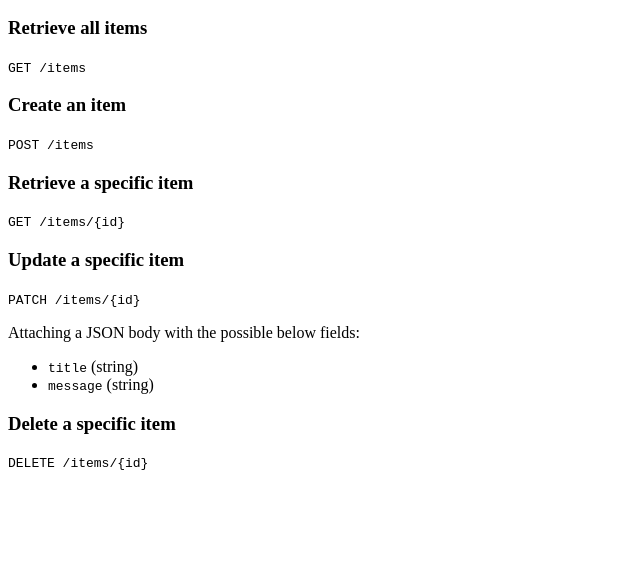
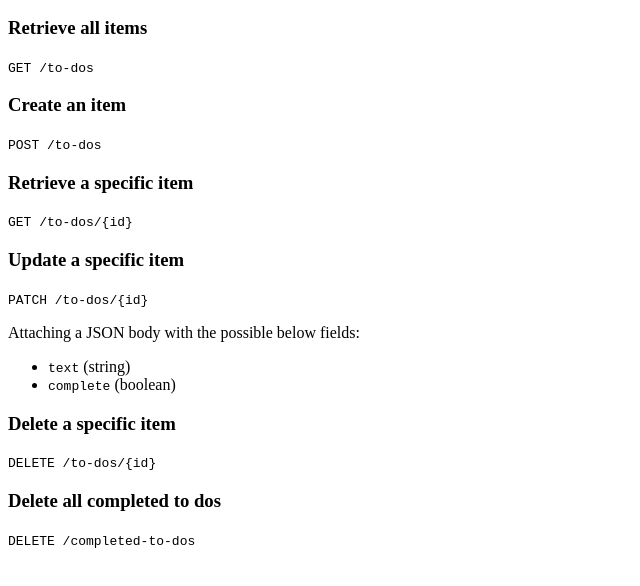
Before and after one commit to DidierOsindero/to-do-list-backend, a website: page public/index.html in a window 1280 px wide. Shown: the part 110-696 px from the top of the page, without its empty margins (0-640 px from the left). Drawn offline with Linux system fonts and the light colour scheme.

Commit message:
Update GET / index.html

```diff
--- a/public/index.html
+++ b/public/index.html
@@ -11,28 +11,32 @@
     <main>
       <section>
         <h3>Retrieve all items</h3>
-        <p><code>GET /items</code></p>
+        <p><code>GET /to-dos</code></p>
       </section>
       <section>
         <h3>Create an item</h3>
-        <p><code>POST /items</code></p>
+        <p><code>POST /to-dos</code></p>
       </section>
       <section>
         <h3>Retrieve a specific item</h3>
-        <p><code>GET /items/{id}</code></p>
+        <p><code>GET /to-dos/{id}</code></p>
       </section>
       <section>
         <h3>Update a specific item</h3>
-        <p><code>PATCH /items/{id}</code></p>
+        <p><code>PATCH /to-dos/{id}</code></p>
         <p>Attaching a JSON body with the possible below fields:</p>
         <ul>
-          <li><code>title</code> (string)</li>
-          <li><code>message</code> (string)</li>
+          <li><code>text</code> (string)</li>
+          <li><code>complete</code> (boolean)</li>
         </ul>
       </section>
       <section>
         <h3>Delete a specific item</h3>
-        <p><code>DELETE /items/{id}</code></p>
+        <p><code>DELETE /to-dos/{id}</code></p>
+      </section>
+      <section>
+        <h3>Delete all completed to dos</h3>
+        <p><code>DELETE /completed-to-dos</code></p>
       </section>
     </main>
   </body>
```
